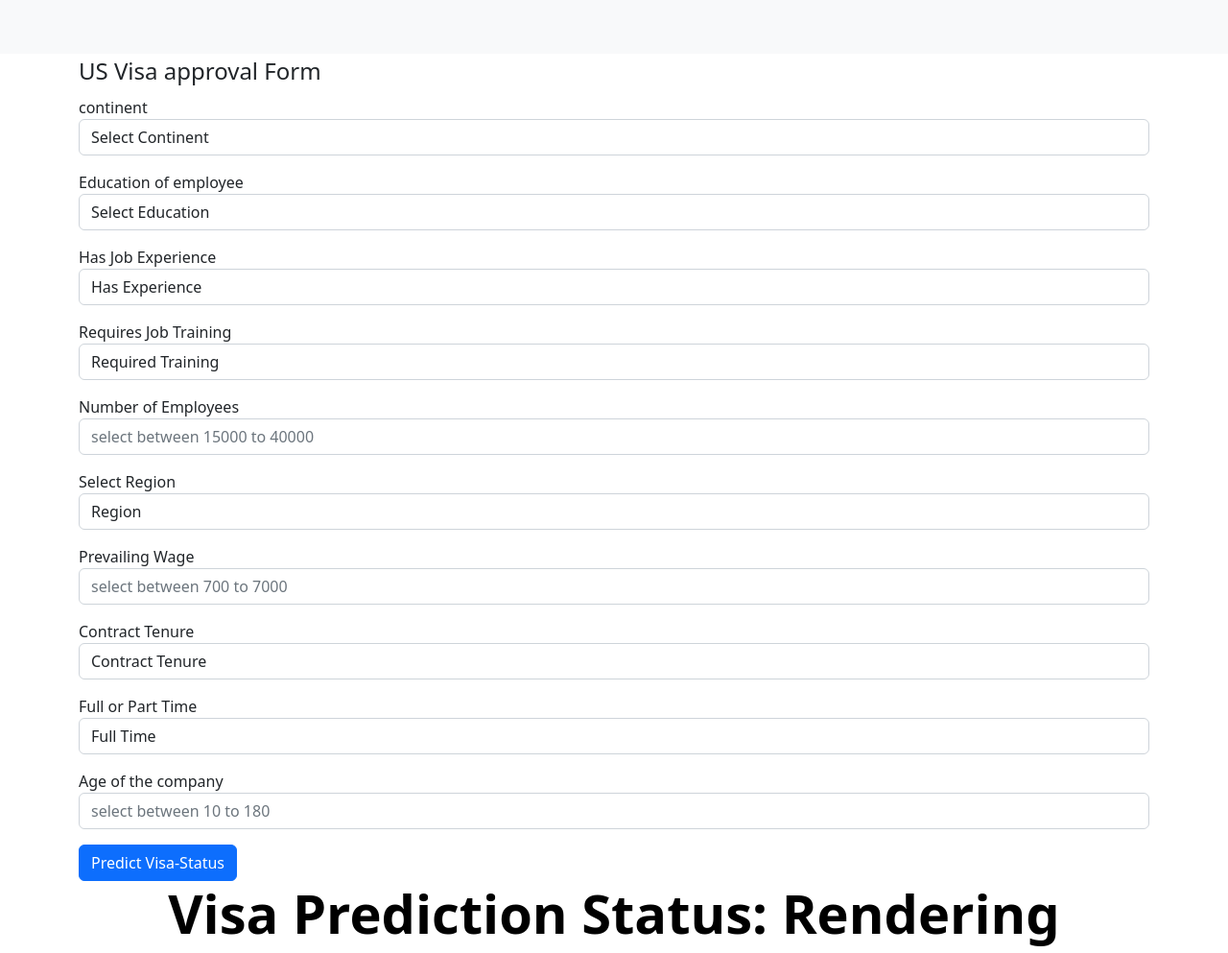
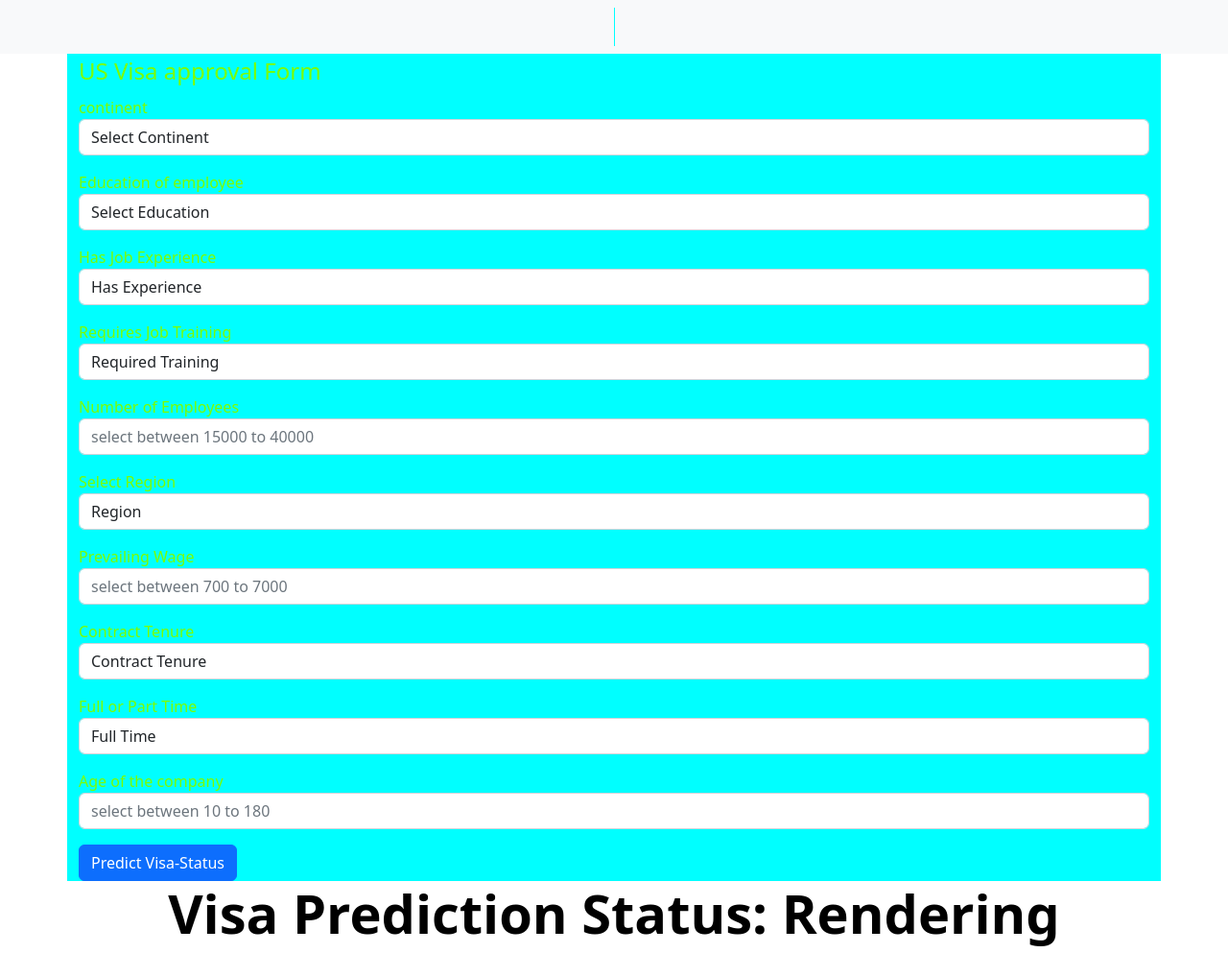
Before and after one commit to Tejashreej17/US-Visa-Approval-Prediction, a FastAPI app: page / in a window 1280 px wide. Shown: the whole page at 96% size. Run offline with FastAPI, Linux system fonts and the light colour scheme; parts of the project's set-up code (start-up, migrations or seed data) failed here and were passed over; some libraries are stand-ins or nearby versions.

```diff
--- a/static/css/style.css
+++ b/static/css/style.css
@@ -5,12 +5,19 @@
 .navbar-light .navbar-brand {
     margin-left: auto;
     margin-right: auto;
+    background-color: aqua;
+    color: lawngreen;
 }
 
 body {
     margin: 0;
     padding: 0;
     font-family: sans-serif;
+}
+
+.container {
+    background-color: aqua;
+    color: lawngreen;
 }
 
 .formBox {
```
Also changed, not shown: README.md.
